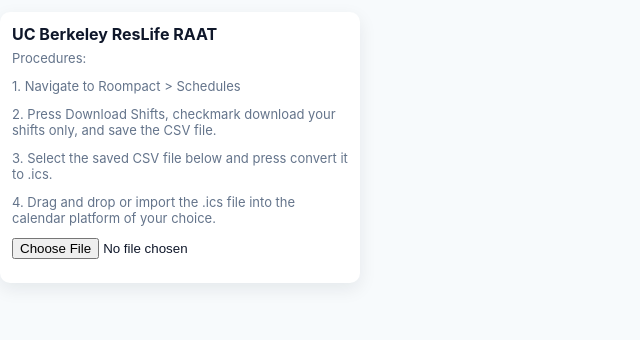
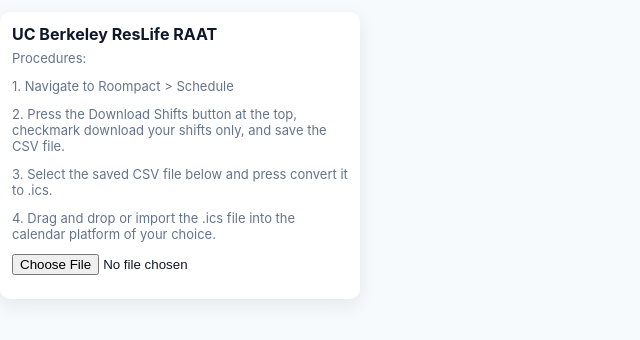
Before and after one commit to daytonphan/ResLifeRAAT, a website with bundled scripts: page src/popup.html in a window 1280 px wide. Shown: the whole page, without its empty margins (0-640 px from the left). Built offline with nearby package versions, Linux system fonts and the light colour scheme.

Commit message:
clarified popup directions

```diff
--- a/src/popup.html
+++ b/src/popup.html
@@ -11,8 +11,8 @@
         <div class="container">
             <h1>UC Berkeley ResLife RAAT</h1>
             <p>Procedures:</p>
-            <p>1. Navigate to Roompact > Schedules</p>
-            <p>2. Press Download Shifts, checkmark download your shifts only, and save the CSV file.</p>
+            <p>1. Navigate to Roompact > Schedule</p>
+            <p>2. Press the Download Shifts button at the top, checkmark download your shifts only, and save the CSV file.</p>
             <p>3. Select the saved CSV file below and press convert it to .ics.</p>
             <p>4. Drag and drop or import the .ics file into the calendar platform of your choice.</p>
             <input type="file" id="csvFileInput" accept=".csv" />
```
